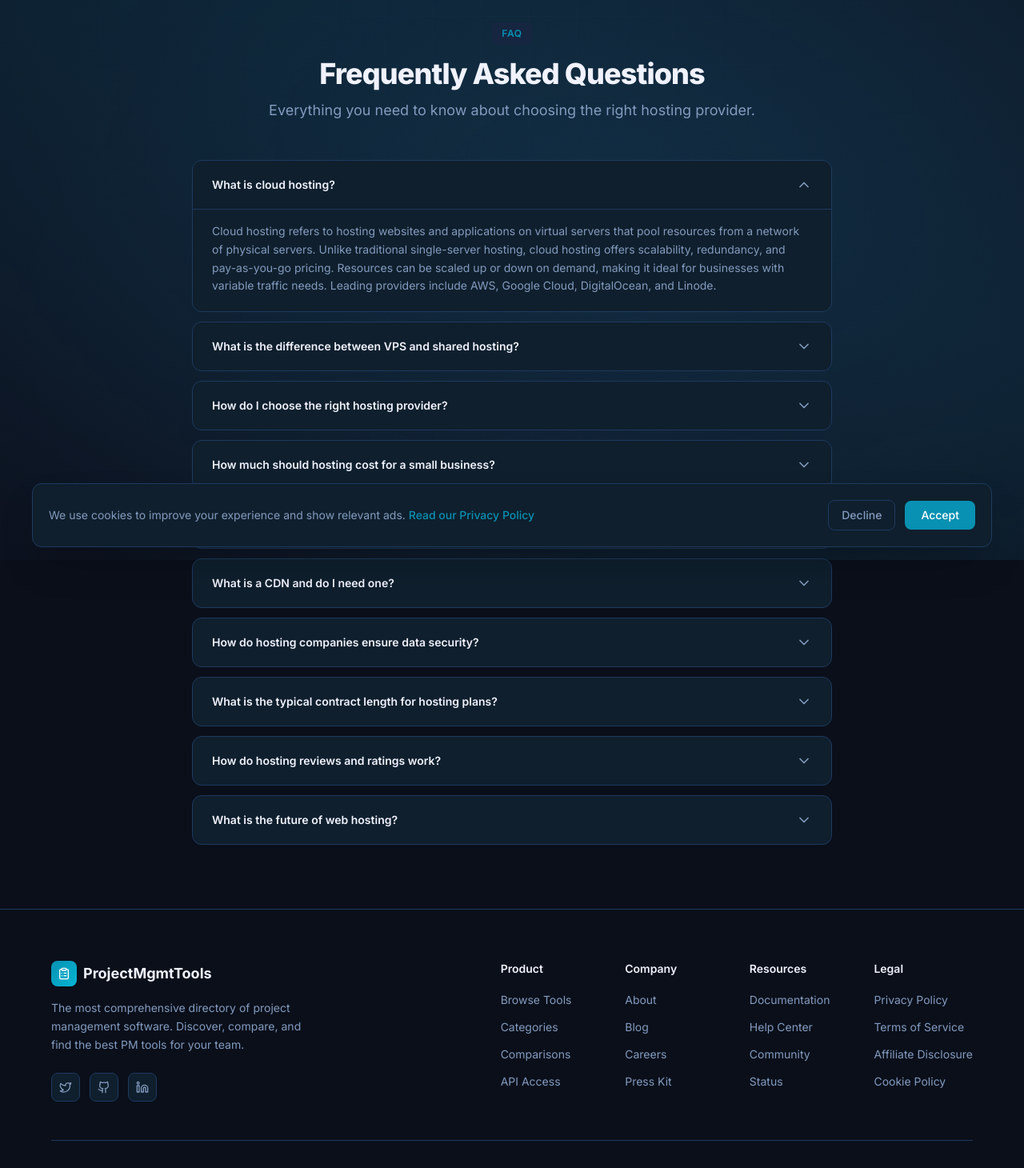
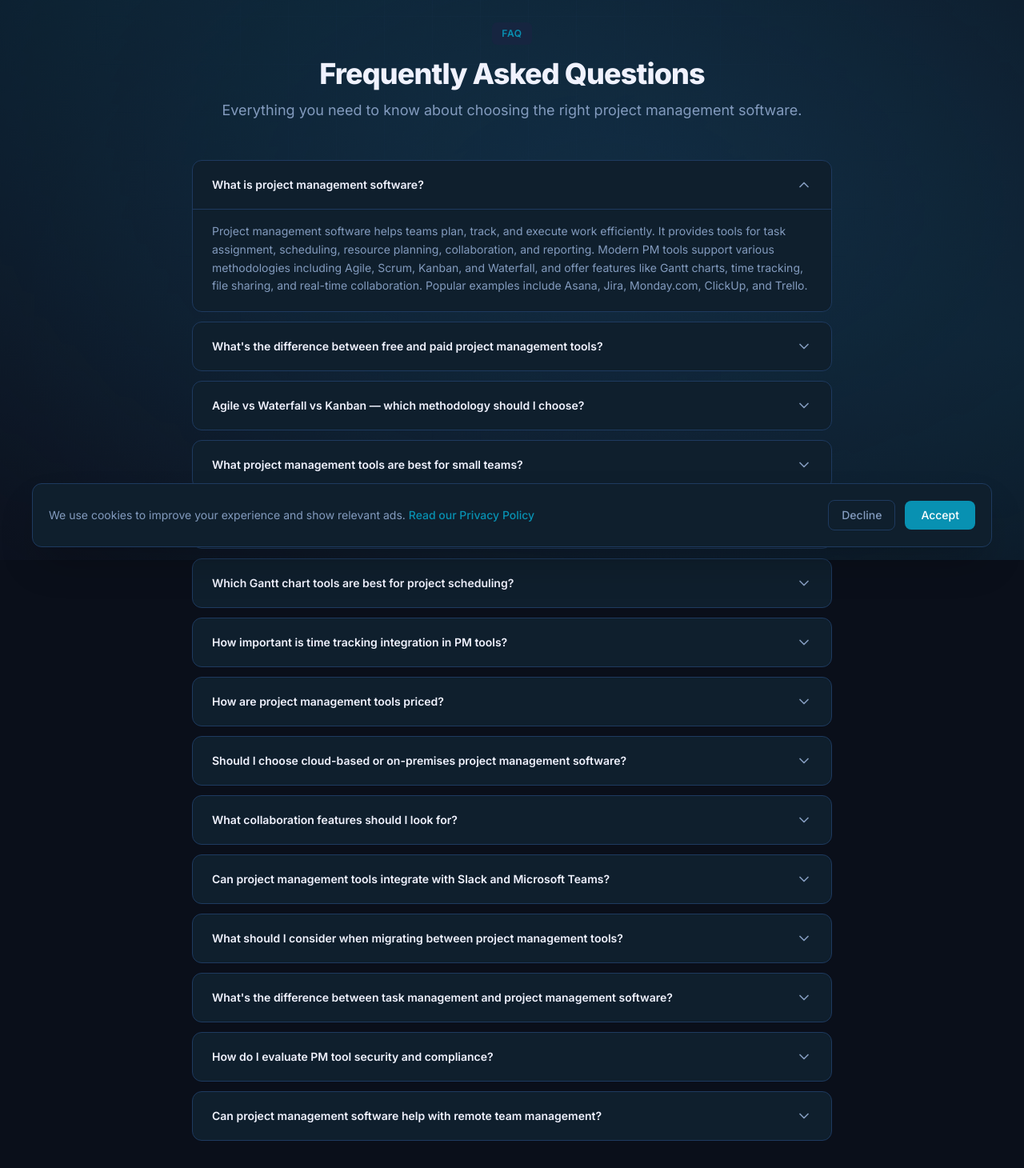
Before and after one commit to longfeixiang7650-dotcom/projectmgmtools, a Next.js app: page /faq in a window 1280 px wide. Shown: the part 100-1560 px from the top of the page at 80% size. Built offline with nearby package versions, Linux system fonts and the light colour scheme.

Commit message:
fix: 全面修复FAQ页面(Web Hosting→项目管理FAQ)、Terms/Best页面B2B残留、JSON-LD域名描述、品牌污染

```diff
--- a/app/best/[slug]/page.tsx
+++ b/app/best/[slug]/page.tsx
@@ -51,11 +51,11 @@ const FAQS: Record<string, { q: string; a: string }[]> = {
   Marketing: [
     {
       q: "Is HubSpot worth the price for marketing automation?",
-      a: "HubSpot Marketing Hub provides exceptional value for mid-market B2B teams that need an all-in-one solution. The free CRM integration, smart content engine, and AI content strategy tools justify the cost for teams that will use the full suite. However, the jump from Starter ($15/mo) to Pro ($890/mo) is steep.",
+      a: "HubSpot Marketing Hub provides exceptional value for mid-market teams that need an all-in-one solution. The free CRM integration, smart content engine, and AI content strategy tools justify the cost for teams that will use the full suite. However, the jump from Starter ($15/mo) to Pro ($890/mo) is steep.",
     },
     {
-      q: "What's the best email marketing platform for B2B?",
-      a: "For B2B email marketing, HubSpot is the gold standard for integrated CRM+email. Mailchimp is best for simplicity and ease of use. Marketo Engage leads enterprise-level email automation. Consider your contact list size, automation complexity, and CRM integration needs.",
+      q: "What's the best email marketing platform for businesses?",
+      a: "For email marketing, HubSpot is the gold standard for integrated CRM+email. Mailchimp is best for simplicity and ease of use. Marketo Engage leads enterprise-level email automation. Consider your contact list size, automation complexity, and CRM integration needs.",
     },
     {
       q: "What are the must-have marketing automation features?",
--- a/app/blog/[slug]/page.tsx
+++ b/app/blog/[slug]/page.tsx
@@ -181,7 +181,7 @@ export default async function BlogPostPage({
   const orgJsonLd = organizationSchema(
     'ProjectMgmtTools',
     'https://projectmgmtools.net',
-    'Honest hosting reviews and comparisons for modern businesses.'
+    'Independent project management software directory. Compare, review, and discover the best PM tools for your team.'
   );
 
   return (
@@ -364,7 +364,7 @@ export default async function BlogPostPage({
                 </div>
                 <h3 className="text-sm font-bold text-[#F0F2FE] mb-2">Find the Right Tool</h3>
                 <p className="text-xs text-[#839BBE] mb-4">
-                  Browse 79+ email marketing software reviews
+                  Browse our comprehensive PM tool reviews
                 </p>
                 <Link
                   href="/"
--- a/app/blog/page.tsx
+++ b/app/blog/page.tsx
@@ -31,7 +31,7 @@ export default function BlogPage() {
           </h1>
           <p className="text-lg text-[#839BBE] max-w-2xl mx-auto">
             In-depth comparisons, buying guides, and strategies to help you make
-            smarter hosting and server decisions.
+            smarter project management tool decisions.
           </p>
         </div>
 
--- a/app/category/[slug]/page.tsx
+++ b/app/category/[slug]/page.tsx
@@ -35,7 +35,7 @@ const CATEGORY_DESCRIPTIONS: Record<string, string> = {
   Sales: "Sales engagement and enablement platforms help revenue teams automate outreach, manage pipelines, and close deals faster with data-driven selling tools.",
   Data: "Data management and integration platforms for ETL, data warehousing, data quality, and master data management. Compare solutions for your data infrastructure needs.",
   "E-Commerce": "E-commerce platforms and tools for building online stores, managing product catalogs, processing payments, and optimizing conversion rates.",
-  Infrastructure: "Cloud infrastructure and hosting platforms for compute, storage, networking, and serverless computing. Compare providers for your cloud architecture needs.",
+  Infrastructure: "Cloud infrastructure platforms for compute, storage, networking, and serverless computing. Compare providers for your cloud architecture needs.",
   "E-Signature": "Electronic signature solutions for legally binding digital signatures, document workflows, and contract automation. Streamline your agreement processes.",
   "A/B Testing": "A/B testing and experimentation platforms for optimizing websites, mobile apps, and marketing campaigns through data-driven testing and personalization.",
   FinTech: "Financial technology solutions including payment gateways, lending platforms, investment tools, and banking APIs for modern financial services.",
--- a/app/components/JsonLd.tsx
+++ b/app/components/JsonLd.tsx
@@ -10,7 +10,7 @@ interface JsonLdProps {
 export default function JsonLd({
   siteName = 'ProjectMgmtTools',
   siteUrl = 'https://projectmgmtools.net',
-  description = 'Honest hosting reviews and comparisons for modern businesses.',
+  description = 'Independent project management software directory. Compare, review, and discover the best PM tools for your team.',
 }: JsonLdProps) {
   useEffect(() => {
     const script = document.createElement('script');
--- a/app/contact/page.tsx
+++ b/app/contact/page.tsx
@@ -32,7 +32,7 @@ export default function ContactPage() {
             Get in Touch
           </h1>
           <p className="text-lg text-[#839BBE] max-w-xl mx-auto">
-            Have a question, suggestion, or want to list your hosting provider? We&apos;d love to
+            Have a question, suggestion, or want to list your project management tool? We&apos;d love to
             hear from you.
           </p>
         </div>
--- a/app/faq/page.tsx
+++ b/app/faq/page.tsx
@@ -9,82 +9,122 @@ const FAQ_SCHEMA = {
   mainEntity: [
     {
       "@type": "Question",
-      name: "What is cloud hosting?",
+      name: "What is project management software?",
       acceptedAnswer: {
         "@type": "Answer",
-        text: "Cloud hosting refers to hosting websites and applications on virtual servers that pool resources from a network of physical servers. Unlike traditional single-server hosting, cloud hosting offers scalability, redundancy, and pay-as-you-go pricing. Resources can be scaled up or down on demand, making it ideal for businesses with variable traffic needs. Leading providers include AWS, Google Cloud, DigitalOcean, and Linode.",
+        text: "Project management software helps teams plan, track, and execute work efficiently. It provides tools for task assignment, scheduling, resource planning, collaboration, and reporting. Modern PM tools support various methodologies including Agile, Scrum, Kanban, and Waterfall, and offer features like Gantt charts, time tracking, file sharing, and real-time collaboration. Popular examples include Asana, Jira, Monday.com, ClickUp, and Trello.",
       },
     },
     {
       "@type": "Question",
-      name: "What is the difference between VPS and shared hosting?",
+      name: "What's the difference between free and paid project management tools?",
       acceptedAnswer: {
         "@type": "Answer",
-        text: "Shared hosting means your website shares server resources with many other websites on the same physical machine. It's cheap but offers limited performance and security isolation. VPS (Virtual Private Server) hosting partitions a physical server into multiple virtual servers, each with dedicated CPU, RAM, and storage. VPS provides better performance, root access, and isolation — suitable for growing sites that outgrow shared hosting.",
+        text: "Free PM tools typically offer basic task management, limited storage, and fewer users. Paid plans unlock advanced features like Gantt charts, time tracking, automation, portfolio management, and priority support. For example, Asana's free plan supports up to 15 users, while paid plans start at $10.99/user/month. ClickUp's free plan is generous for individuals, but teams quickly outgrow it. Evaluate your needs — many teams start free and upgrade as workflows become more complex.",
       },
     },
     {
       "@type": "Question",
-      name: "How do I choose the right hosting provider?",
+      name: "Agile vs Waterfall vs Kanban — which methodology should I choose?",
       acceptedAnswer: {
         "@type": "Answer",
-        text: "Key factors include: (1) Performance — look for SSD/NVMe storage, fast CPU cores, and uptime guarantees of 99.9%+. (2) Scalability — can you easily upgrade resources? (3) Support — 24/7 live chat and knowledgeable staff. (4) Pricing — watch for introductory vs renewal rates. (5) Location — choose data centers close to your audience. (6) Features — free SSL, CDN, backups, staging environments. Compare providers on ProjectMgmtTools to find your best match.",
+        text: "Agile (Scrum) works best for software development teams with iterative sprints and cross-functional collaboration. Waterfall suits industries with fixed requirements and sequential phases like construction or manufacturing. Kanban is ideal for continuous delivery workflows where visualizing work-in-progress limits matters. Many modern PM tools support all three. Start with the methodology that matches your team's natural workflow, and use a tool that doesn't lock you into one approach.",
       },
     },
     {
       "@type": "Question",
-      name: "How much should hosting cost for a small business?",
+      name: "What project management tools are best for small teams?",
       acceptedAnswer: {
         "@type": "Answer",
-        text: "Small business hosting typically ranges from $5–$50/month for shared/VPS plans. Shared hosting plans start around $3–$10/month, while managed VPS starts at $15–$30/month. For e-commerce sites requiring PCI compliance and higher performance, expect to spend $30–$200/month. Enterprise-grade dedicated servers or cloud instances can range from $100–$1,000+/month depending on configuration.",
+        text: "For small teams (2–20 people), consider Asana for its intuitive interface and goal tracking, Monday.com for visual project boards and templates, Trello for simple Kanban workflows, or ClickUp for the best feature-to-price ratio. Notion is excellent for teams that need docs + project management in one tool. Most of these offer free tiers for small teams, making them low-risk to try.",
       },
     },
     {
       "@type": "Question",
-      name: "What's the difference between managed and unmanaged hosting?",
+      name: "How do I choose enterprise-grade project management software?",
       acceptedAnswer: {
         "@type": "Answer",
-        text: "Managed hosting means the provider handles server administration — security patches, OS updates, monitoring, backups, and technical support. You focus on your application. Unmanaged hosting gives you full root access but requires you to handle all server maintenance, security hardening, and troubleshooting. Managed hosting costs more (typically 2–3x) but saves time and reduces technical risk. Unmanaged is suitable if you have DevOps expertise.",
+        text: "Enterprise PM tools must support portfolio management, cross-project resource planning, advanced security (SSO, SAML, SOC 2), compliance reporting, API integrations, and role-based access controls. Top enterprise options include Jira Align for scaled agile, Microsoft Project for traditional PM, ServiceNow for IT-centric organizations, and Smartsheet for spreadsheet-like flexibility. Evaluate your organization size, compliance requirements, and integration ecosystem before committing.",
       },
     },
     {
       "@type": "Question",
-      name: "What is a CDN and do I need one?",
+      name: "Which Gantt chart tools are best for project scheduling?",
       acceptedAnswer: {
         "@type": "Answer",
-        text: "A CDN (Content Delivery Network) is a distributed network of servers that cache and deliver your website content from locations closer to your visitors. CDNs improve load times, reduce server load, and provide DDoS protection. Most growing websites benefit from a CDN — especially those with global audiences, media-heavy content, or e-commerce stores. Many hosting providers include basic CDN support or integrate with Cloudflare.",
+        text: "For dedicated Gantt chart capabilities, Microsoft Project remains the gold standard for traditional project scheduling with critical path analysis and resource leveling. GanttPRO offers a modern, intuitive Gantt-focused platform. TeamGantt simplifies Gantt charts for non-project managers. Among general PM tools, Asana's timeline view, Monday.com's Gantt view, and ClickUp's Gantt view all offer solid scheduling features. Choose based on whether you need standalone Gantt functionality or integrated project management.",
       },
     },
     {
       "@type": "Question",
-      name: "How do hosting companies ensure data security?",
+      name: "How important is time tracking integration in PM tools?",
       acceptedAnswer: {
         "@type": "Answer",
-        text: "Reputable hosting providers implement encryption at rest and in transit, SOC 2 Type II audits, ISO 27001 certification, GDPR compliance, regular penetration testing, multi-factor authentication, DDoS protection, firewalls, and automated backup systems. Always verify a provider's security posture before committing, especially if handling sensitive customer data.",
+        text: "Time tracking integration is essential for agencies, consultancies, and any team billing by the hour. Native time tracking tools like Toggl Track, Harvest, and Clockify integrate with most major PM platforms. Asana, ClickUp, and Monday.com offer built-in time tracking on paid plans. For payroll and invoicing workflows, look for tools that sync with QuickBooks, Xero, or Gusto. Good time tracking also powers accurate project estimation and resource planning.",
       },
     },
     {
       "@type": "Question",
-      name: "What is the typical contract length for hosting plans?",
+      name: "How are project management tools priced?",
       acceptedAnswer: {
         "@type": "Answer",
-        text: "Most hosting providers offer monthly, annual, and multi-year (2–3 year) billing cycles. Monthly billing offers maximum flexibility but higher rates. Annual billing typically saves 15–30%. Multi-year plans offer the deepest discounts (up to 50% off) but lock you in. Month-to-month plans are ideal for testing a provider, while annual plans suit stable, long-term projects. Most providers offer a 30-day money-back guarantee regardless of billing cycle.",
+        text: "PM tools typically use per-user-per-month pricing with tiered feature levels. Free plans support 10–15 users with basic features. Paid plans range from $7–$15/user/month (basic), $15–$30/user/month (business with automation/reporting), to custom enterprise pricing. Some tools like Asana and Monday.com require annual commitments for best rates. ClickUp offers the most features per dollar. Always factor in total cost including any required add-ons for time tracking, guests, or premium support.",
       },
     },
     {
       "@type": "Question",
-      name: "How do hosting reviews and ratings work?",
+      name: "Should I choose cloud-based or on-premises project management software?",
       acceptedAnswer: {
         "@type": "Answer",
-        text: "Hosting reviews are collected from verified customers on platforms like G2, Trustpilot, and specialized review sites. Users rate providers on criteria like uptime, speed, support quality, value for money, and ease of use. Always read recent reviews and look for patterns rather than outliers. ProjectMgmtTools synthesizes reviews across multiple platforms to give you a balanced view of each provider's strengths and weaknesses.",
+        text: "Cloud-based PM tools (SaaS) offer automatic updates, accessibility from anywhere, lower upfront costs, and vendor-managed security. They're best for most teams. On-premises deployment provides full data control, air-gapped security, and customization but requires IT infrastructure, maintenance, and higher upfront investment. On-premises is typically chosen by government agencies, defense contractors, and highly regulated industries. Jira Data Center and Microsoft Project Server are popular on-premises options.",
       },
     },
     {
       "@type": "Question",
-      name: "What is the future of web hosting?",
+      name: "What collaboration features should I look for?",
       acceptedAnswer: {
         "@type": "Answer",
-        text: "The hosting industry is being transformed by edge computing, serverless architectures, AI-powered management tools, green hosting initiatives, and containerization (Kubernetes/Docker). Cloud hosting continues to grow as businesses move away from physical servers. Managed hosting is also evolving with AI-driven performance optimization and automated scaling. The global cloud hosting market is projected to exceed $200 billion by 2030.",
+        text: "Key collaboration features include real-time editing, comments and @mentions on tasks, file sharing with version history, shared calendars, whiteboards or mind maps, and native video/audio chat. Asana excels at cross-team collaboration with goals and portfolios. Monday.com offers the most visual team dashboards. ClickUp provides Docs with real-time collaboration. Notion combines docs, wikis, and PM in one workspace. Consider how your team communicates — some prefer task-centric comments, others want a separate chat tool integrated.",
+      },
+    },
+    {
+      "@type": "Question",
+      name: "Can project management tools integrate with Slack and Microsoft Teams?",
+      acceptedAnswer: {
+        "@type": "Answer",
+        text: "Yes, most major PM tools offer deep integrations with Slack and Microsoft Teams. Asana and Monday.com have native Slack apps that let you create tasks from messages, receive notifications, and update task status without leaving Slack. ClickUp offers two-way sync with Slack. Jira integrates with both Slack and Teams for developer workflows. Integration quality varies — look for bidirectional sync, slash commands, and notification filtering to avoid alert fatigue.",
+      },
+    },
+    {
+      "@type": "Question",
+      name: "What should I consider when migrating between project management tools?",
+      acceptedAnswer: {
+        "@type": "Answer",
+        text: "Key migration considerations include: data export capabilities (CSV, JSON, API access), task history preservation, file attachment transfer, user adoption training, and potential downtime. Budget for at least 2–4 weeks of parallel running. Most vendors offer assisted migration — Asana has an importer from Trello and Jira, Monday.com offers automated migrations. The hardest part is usually user adoption, not data migration. Plan training sessions and designate champions in each team.",
+      },
+    },
+    {
+      "@type": "Question",
+      name: "What's the difference between task management and project management software?",
+      acceptedAnswer: {
+        "@type": "Answer",
+        text: "Task management tools (like Todoist, TickTick, or Microsoft To Do) focus on individual to-do lists with basic organization. Project management software adds portfolio-level visibility, resource management, dependency tracking, timeline planning (Gantt charts), budgeting, and reporting. As your team grows beyond 5–10 people working on multiple projects simultaneously, you'll likely need to graduate from task management to full project management software for cross-project oversight.",
+      },
+    },
+    {
+      "@type": "Question",
+      name: "How do I evaluate PM tool security and compliance?",
+      acceptedAnswer: {
+        "@type": "Answer",
+        text: "Evaluate PM tool security by checking: SOC 2 Type II certification, data encryption at rest and in transit, GDPR/CCPA compliance, SSO/SAML support, data residency options, backup policies, and penetration testing frequency. Enterprise tools typically offer the strongest security posture. For regulated industries, look for HIPAA compliance (necessary for healthcare projects), FedRAMP authorization, or ISO 27001 certification. Review the vendor's security page and request their SOC 2 report before purchasing.",
+      },
+    },
+    {
+      "@type": "Question",
+      name: "Can project management software help with remote team management?",
+      acceptedAnswer: {
+        "@type": "Answer",
+        text: "Absolutely. PM tools are essential for remote and hybrid teams, providing async communication, transparent task ownership, progress visibility, and shared timelines. Look for features like workload view (to prevent burnout), time zone support, async video updates (like Loom integration), and status reporting. Tools like Asana and Monday.com offer dashboard views that give managers real-time visibility into team progress without micromanaging daily standups.",
       },
     },
   ],
@@ -120,7 +160,7 @@ export default function FAQPage() {
             Frequently Asked Questions
           </h1>
           <p className="text-[#839BBE] text-lg">
-            Everything you need to know about choosing the right hosting provider.
+            Everything you need to know about choosing the right project management software.
           </p>
         </div>
 
--- a/app/sections/FeaturedTools.tsx
+++ b/app/sections/FeaturedTools.tsx
@@ -61,7 +61,7 @@ const FEATURED_TOOLS: Tool[] = [
     category: 'Finance',
     rating: 4.9,
     reviews: 512,
-    description: 'Global B2B payment gateway API with built-in fraud prevention.',
+    description: 'Global payment gateway API with built-in fraud prevention.',
     icon: CreditCard,
     pricing: 'Pay-as-you-go',
   },
--- a/app/terms/page.tsx
+++ b/app/terms/page.tsx
@@ -38,8 +38,7 @@ export default function TermsPage() {
             <h2 className="text-xl font-bold text-[#F0F2FE] mb-3">2. Description of Service</h2>
             <p>
               ProjectMgmtTools is a curated directory platform that provides information,
-              comparisons, reviews, and pricing details about business-to-email marketing software-as-a-
-              service tools. Our platform serves as a research and discovery resource. We do not
+              comparisons, reviews, and pricing details about project management software tools. Our platform serves as a research and discovery resource. We do not
               sell, license, or distribute the software products listed on our Site unless
               explicitly stated otherwise.
             </p>
--- a/app/tools/[slug]/page.tsx
+++ b/app/tools/[slug]/page.tsx
@@ -67,7 +67,7 @@ export default function ToolDetailPage() {
     const org = organizationSchema(
       'ProjectMgmtTools',
       'https://projectmgmtools.net',
-      'Honest hosting reviews and comparisons for modern businesses.'
+      'Independent project management software directory. Compare, review, and discover the best PM tools for your team.'
     );
     const s2 = document.createElement('script');
     s2.type = 'application/ld+json';
```
